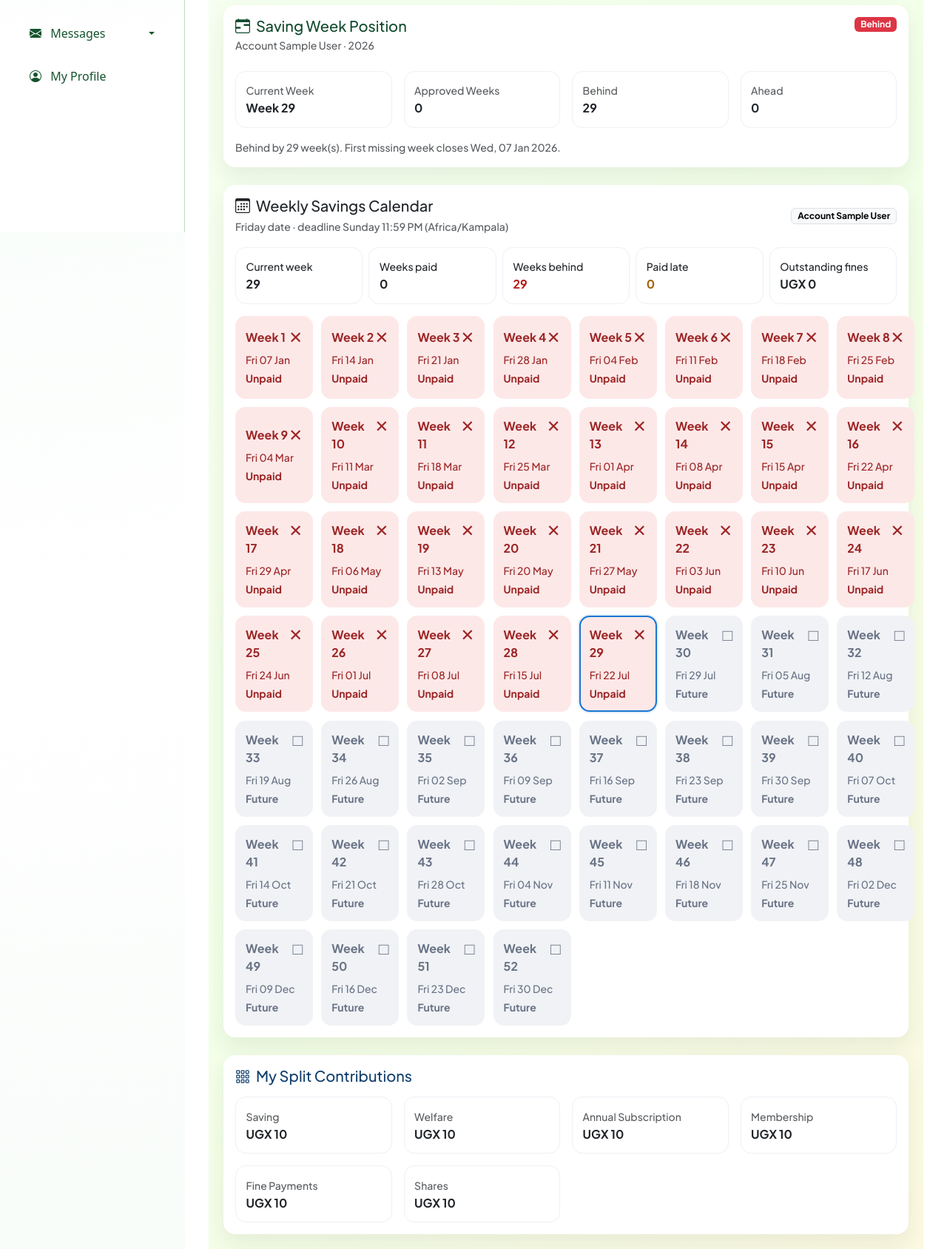
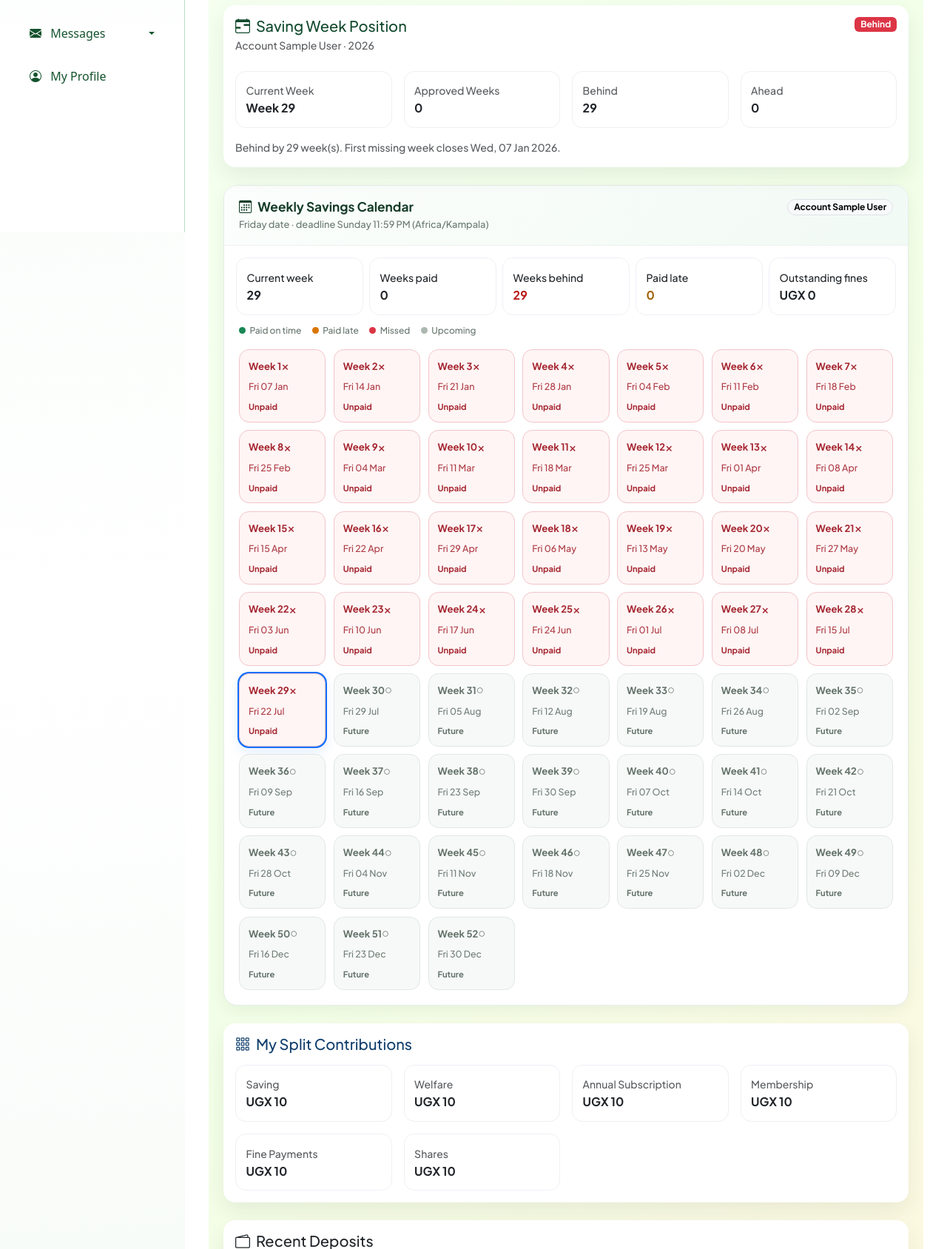
Before and after one commit to MarcDemo/kisugusacco, a Django app: page /member/dashboard/ in a window 1280 px wide. Shown: the part 446-2134 px from the top of the page at 74% size. Run offline with Django 5.2, Linux system fonts and the light colour scheme; a user stored in the database is signed in; tables that the repository leaves empty hold one stand-in row (values such as "Sample post"); grey boxes marked "Sample" are stand-in pictures.

Commit message:
Refresh member savings calendar interface

```diff
--- a/groupcore/templates/groupcore/_weekly_calendar.html
+++ b/groupcore/templates/groupcore/_weekly_calendar.html
@@ -1,14 +1,128 @@
 <style>
-  .weekly-calendar-grid{display:grid;grid-template-columns:repeat(8,minmax(105px,1fr));gap:.7rem}.week-card{border:2px solid transparent;border-radius:14px;padding:.75rem;min-height:112px;background:#f4f5f7;cursor:pointer;transition:.18s ease;text-align:left}.week-card:hover{transform:translateY(-3px);box-shadow:0 9px 20px rgba(15,23,42,.12)}.week-card--paid{background:#e8f7ee;color:#17643a}.week-card--paid_late{background:#fff4d8;color:#895c00}.week-card--unpaid{background:#fde8e8;color:#9c2525}.week-card--future{background:#f0f2f5;color:#697386}.week-card--current{border-color:#1976d2;box-shadow:0 0 0 2px rgba(25,118,210,.12)}.week-icon{font-size:1.4rem;line-height:1}@media(max-width:1100px){.weekly-calendar-grid{grid-template-columns:repeat(5,1fr)}}@media(max-width:768px){.weekly-calendar-grid{grid-template-columns:repeat(3,1fr)}}@media(max-width:430px){.weekly-calendar-grid{grid-template-columns:repeat(2,1fr)}}
+  .member-calendar-card {
+    overflow: hidden;
+    border: 1px solid #e5ece8;
+    border-radius: 1.15rem;
+    background: #fff;
+    box-shadow: 0 .45rem 1.4rem rgba(16, 54, 34, .06);
+  }
+
+  .member-calendar-head {
+    padding: 1.15rem 1.25rem;
+    border-bottom: 1px solid #edf2ef;
+    background: linear-gradient(135deg, #fbfefc 0%, #f2faf5 100%);
+  }
+
+  .member-calendar-title {
+    color: #153c29;
+    font-size: 1.08rem;
+    font-weight: 700;
+  }
+
+  .member-calendar-subtitle {
+    color: #6b7a72;
+    font-size: .8rem;
+  }
+
+  .member-calendar-legend {
+    display: flex;
+    flex-wrap: wrap;
+    gap: .4rem .9rem;
+    padding: .75rem 1.25rem 0;
+    color: #66756d;
+    font-size: .75rem;
+  }
+
+  .member-calendar-legend span { display: inline-flex; align-items: center; gap: .35rem; }
+  .member-calendar-legend i { width: .55rem; height: .55rem; border-radius: 50%; }
+  .member-calendar-legend .is-paid { background: #198754; }
+  .member-calendar-legend .is-late { background: #d97706; }
+  .member-calendar-legend .is-missed { background: #dc3545; }
+  .member-calendar-legend .is-future { background: #aab8b0; }
+
+  .member-week-grid {
+    display: grid;
+    grid-template-columns: repeat(7, minmax(0, 1fr));
+    gap: .65rem;
+    padding: 1rem 1.25rem 1.25rem;
+  }
+
+  .member-week-card {
+    display: flex;
+    min-width: 0;
+    min-height: 6.2rem;
+    flex-direction: column;
+    justify-content: space-between;
+    padding: .75rem;
+    border: 1px solid #dfe8e2;
+    border-radius: .85rem;
+    background: #fff;
+    color: #244235;
+    text-align: left;
+    transition: transform 150ms ease, box-shadow 150ms ease, border-color 150ms ease;
+  }
+
+  .member-week-card:hover { transform: translateY(-2px); box-shadow: 0 .45rem 1rem rgba(17, 55, 35, .1); }
+  .member-week-card:focus-visible { outline: 3px solid rgba(13, 110, 253, .28); outline-offset: 2px; }
+  .member-week-card--paid { border-color: #bfe3cf; background: #effaf3; color: #176b40; }
+  .member-week-card--paid_late { border-color: #f2d39b; background: #fff8eb; color: #9b5d00; }
+  .member-week-card--unpaid { border-color: #f2c4c8; background: #fff5f5; color: #a52731; }
+  .member-week-card--future { border-color: #e0e6e3; background: #f7f9f8; color: #64736b; }
+  .member-week-card--current { box-shadow: 0 0 0 2px #0d6efd, 0 .45rem 1rem rgba(13, 110, 253, .12); }
+
+  .member-week-number { font-size: .82rem; font-weight: 700; }
+  .member-week-icon { font-size: 1.05rem; line-height: 1; }
+  .member-week-date { font-size: .78rem; opacity: .9; }
+  .member-week-status { font-size: .7rem; font-weight: 700; }
+
+  @media (max-width: 1199.98px) { .member-week-grid { grid-template-columns: repeat(5, minmax(0, 1fr)); } }
+  @media (max-width: 767.98px) {
+    .member-week-grid { grid-template-columns: repeat(3, minmax(0, 1fr)); padding-inline: .8rem; }
+    .member-calendar-head { padding-inline: .9rem; }
+    .member-calendar-legend { padding-inline: .9rem; }
+  }
+  @media (max-width: 480px) { .member-week-grid { grid-template-columns: repeat(2, minmax(0, 1fr)); gap: .5rem; } }
 </style>
-<div class="modern-card p-3 mb-4">
-  <div class="d-flex justify-content-between align-items-center flex-wrap gap-2 mb-3"><div><h5 class="mb-1"><i class="bi bi-calendar3 me-2"></i>Weekly Savings Calendar</h5><small class="text-muted">Friday date · deadline Sunday 11:59 PM (Africa/Kampala)</small></div>{% if active_account %}<span class="badge text-bg-light border">Account {{ active_account.label }}</span>{% endif %}</div>
+
+<section class="member-calendar-card mb-4" aria-labelledby="memberCalendarTitle">
+  <div class="member-calendar-head d-flex justify-content-between align-items-start flex-wrap gap-2">
+    <div>
+      <h5 class="member-calendar-title mb-1" id="memberCalendarTitle"><i class="bi bi-calendar3 me-2" aria-hidden="true"></i>Weekly Savings Calendar</h5>
+      <div class="member-calendar-subtitle">Friday date · deadline Sunday 11:59 PM (Africa/Kampala)</div>
+    </div>
+    {% if active_account %}<span class="badge rounded-pill text-bg-light border">Account {{ active_account.label }}</span>{% endif %}
+  </div>
+
   {% if savings_calendar.cycle_open %}
-  <div class="row g-2 mb-3">
-    <div class="col-6 col-md"><div class="purpose-card"><small>Current week</small><div class="fw-bold">{{ savings_calendar.current_week_number }}</div></div></div><div class="col-6 col-md"><div class="purpose-card"><small>Weeks paid</small><div class="fw-bold">{{ savings_calendar.summary.paid }}</div></div></div><div class="col-6 col-md"><div class="purpose-card"><small>Weeks behind</small><div class="fw-bold text-danger">{{ savings_calendar.summary.behind }}</div></div></div><div class="col-6 col-md"><div class="purpose-card"><small>Paid late</small><div class="fw-bold text-warning">{{ savings_calendar.summary.paid_late }}</div></div></div><div class="col-6 col-md"><div class="purpose-card"><small>Outstanding fines</small><div class="fw-bold">UGX {{ savings_calendar.summary.outstanding_fines|floatformat:'0' }}</div></div></div>
+  <div class="row g-2 p-3 pb-0">
+    <div class="col-6 col-md"><div class="purpose-card"><small>Current week</small><div class="fw-bold">{{ savings_calendar.current_week_number }}</div></div></div>
+    <div class="col-6 col-md"><div class="purpose-card"><small>Weeks paid</small><div class="fw-bold">{{ savings_calendar.summary.paid }}</div></div></div>
+    <div class="col-6 col-md"><div class="purpose-card"><small>Weeks behind</small><div class="fw-bold text-danger">{{ savings_calendar.summary.behind }}</div></div></div>
+    <div class="col-6 col-md"><div class="purpose-card"><small>Paid late</small><div class="fw-bold text-warning">{{ savings_calendar.summary.paid_late }}</div></div></div>
+    <div class="col-6 col-md"><div class="purpose-card"><small>Outstanding fines</small><div class="fw-bold">UGX {{ savings_calendar.summary.outstanding_fines|floatformat:'0' }}</div></div></div>
   </div>
-  <div class="weekly-calendar-grid">
-    {% for week in savings_calendar.weeks %}<button type="button" class="week-card week-card--{{ week.status }} {% if week.is_current %}week-card--current{% endif %}" data-bs-toggle="modal" data-bs-target="#weekDetail{{ week.number }}"><span class="d-flex justify-content-between"><strong>Week {{ week.number }}</strong><span class="week-icon">{% if week.status == 'paid' %}✓{% elif week.status == 'paid_late' %}●{% elif week.status == 'unpaid' %}✕{% else %}□{% endif %}</span></span><span class="d-block small mt-2">Fri {{ week.friday|date:'d M' }}</span><span class="d-block small fw-bold mt-1">{{ week.status_label }}</span></button>
-    <div class="modal fade" id="weekDetail{{ week.number }}" tabindex="-1" aria-hidden="true"><div class="modal-dialog modal-dialog-centered"><div class="modal-content border-0 rounded-4"><div class="modal-header"><h5 class="modal-title">Week {{ week.number }}</h5><button type="button" class="btn-close" data-bs-dismiss="modal"></button></div><div class="modal-body"><dl class="row mb-0"><dt class="col-5">Friday date</dt><dd class="col-7">{{ week.friday|date:'d F Y' }}</dd><dt class="col-5">Deadline</dt><dd class="col-7">{{ week.deadline|date:'D d M Y, g:i A' }}</dd><dt class="col-5">Savings status</dt><dd class="col-7">{{ week.status_label }}</dd><dt class="col-5">Required savings</dt><dd class="col-7">UGX {{ week.required|floatformat:'0' }}</dd><dt class="col-5">Savings paid</dt><dd class="col-7">UGX {{ week.paid|floatformat:'0' }}</dd><dt class="col-5">Payment date</dt><dd class="col-7">{% if week.payment_date %}{{ week.payment_date|date:'d M Y, g:i A' }}{% else %}—{% endif %}</dd><dt class="col-5">Late fine</dt><dd class="col-7">{% if week.fine %}UGX {{ week.fine.amount|floatformat:'0' }} · {% if week.fine.is_paid %}Paid{% elif week.fine.amount_paid %}Part paid (UGX {{ week.fine_outstanding|floatformat:'0' }} left){% else %}Outstanding{% endif %}{% else %}None{% endif %}</dd></dl></div></div></div></div>{% endfor %}
-  </div>{% else %}<div class="alert alert-info mb-0">Open the savings cycle and select an account to see the calendar.</div>{% endif %}
-</div>
+
+  <div class="member-calendar-legend" aria-label="Savings calendar legend">
+    <span><i class="is-paid"></i>Paid on time</span>
+    <span><i class="is-late"></i>Paid late</span>
+    <span><i class="is-missed"></i>Missed</span>
+    <span><i class="is-future"></i>Upcoming</span>
+  </div>
+
+  <div class="member-week-grid">
+    {% for week in savings_calendar.weeks %}
+    <button type="button" class="member-week-card member-week-card--{{ week.status }} {% if week.is_current %}member-week-card--current{% endif %}" data-bs-toggle="modal" data-bs-target="#weekDetail{{ week.number }}" aria-label="Week {{ week.number }}, {{ week.status_label }}">
+      <span class="d-flex justify-content-between align-items-center"><span class="member-week-number">Week {{ week.number }}</span><span class="member-week-icon" aria-hidden="true">{% if week.status == 'paid' %}✓{% elif week.status == 'paid_late' %}◷{% elif week.status == 'unpaid' %}×{% else %}○{% endif %}</span></span>
+      <span class="member-week-date">Fri {{ week.friday|date:'d M' }}</span>
+      <span class="member-week-status">{{ week.status_label }}</span>
+    </button>
+    <div class="modal fade" id="weekDetail{{ week.number }}" tabindex="-1" aria-hidden="true">
+      <div class="modal-dialog modal-dialog-centered"><div class="modal-content border-0 rounded-4">
+        <div class="modal-header"><h5 class="modal-title">Week {{ week.number }}</h5><button type="button" class="btn-close" data-bs-dismiss="modal" aria-label="Close"></button></div>
+        <div class="modal-body"><dl class="row mb-0"><dt class="col-5">Friday date</dt><dd class="col-7">{{ week.friday|date:'d F Y' }}</dd><dt class="col-5">Deadline</dt><dd class="col-7">{{ week.deadline|date:'D d M Y, g:i A' }}</dd><dt class="col-5">Savings status</dt><dd class="col-7">{{ week.status_label }}</dd><dt class="col-5">Required savings</dt><dd class="col-7">UGX {{ week.required|floatformat:'0' }}</dd><dt class="col-5">Savings paid</dt><dd class="col-7">UGX {{ week.paid|floatformat:'0' }}</dd><dt class="col-5">Payment date</dt><dd class="col-7">{% if week.payment_date %}{{ week.payment_date|date:'d M Y, g:i A' }}{% else %}—{% endif %}</dd><dt class="col-5">Late fine</dt><dd class="col-7">{% if week.fine %}UGX {{ week.fine.amount|floatformat:'0' }} · {% if week.fine.is_paid %}Paid{% elif week.fine.amount_paid %}Part paid (UGX {{ week.fine_outstanding|floatformat:'0' }} left){% else %}Outstanding{% endif %}{% else %}None{% endif %}</dd></dl></div>
+      </div></div>
+    </div>
+    {% endfor %}
+  </div>
+  {% else %}<div class="alert alert-info m-3">Open the savings cycle and select an account to see the calendar.</div>{% endif %}
+</section>
```
Also changed, not shown: deposits/templates/deposits/submit_deposit.html (+9 -8 lines).
